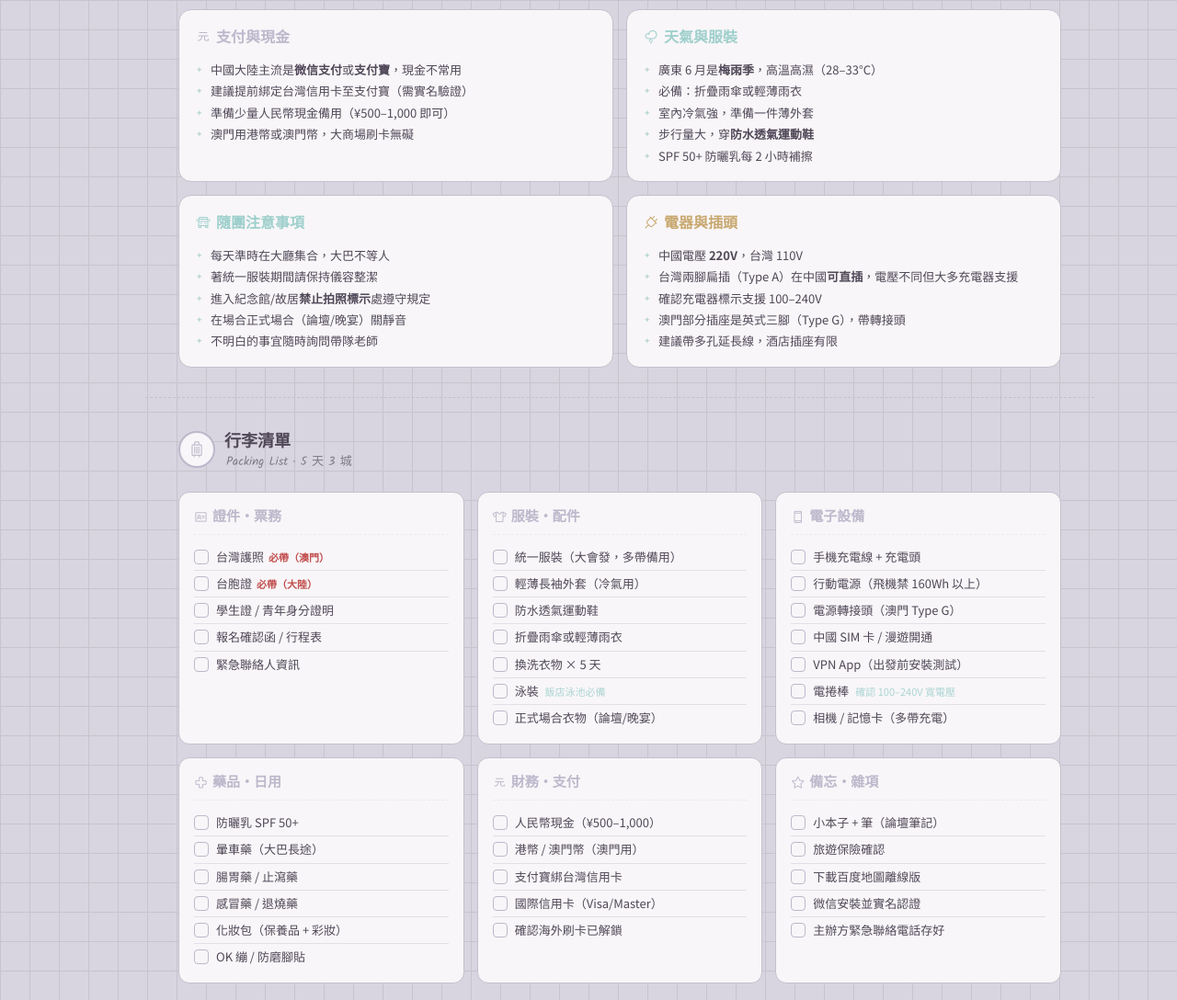
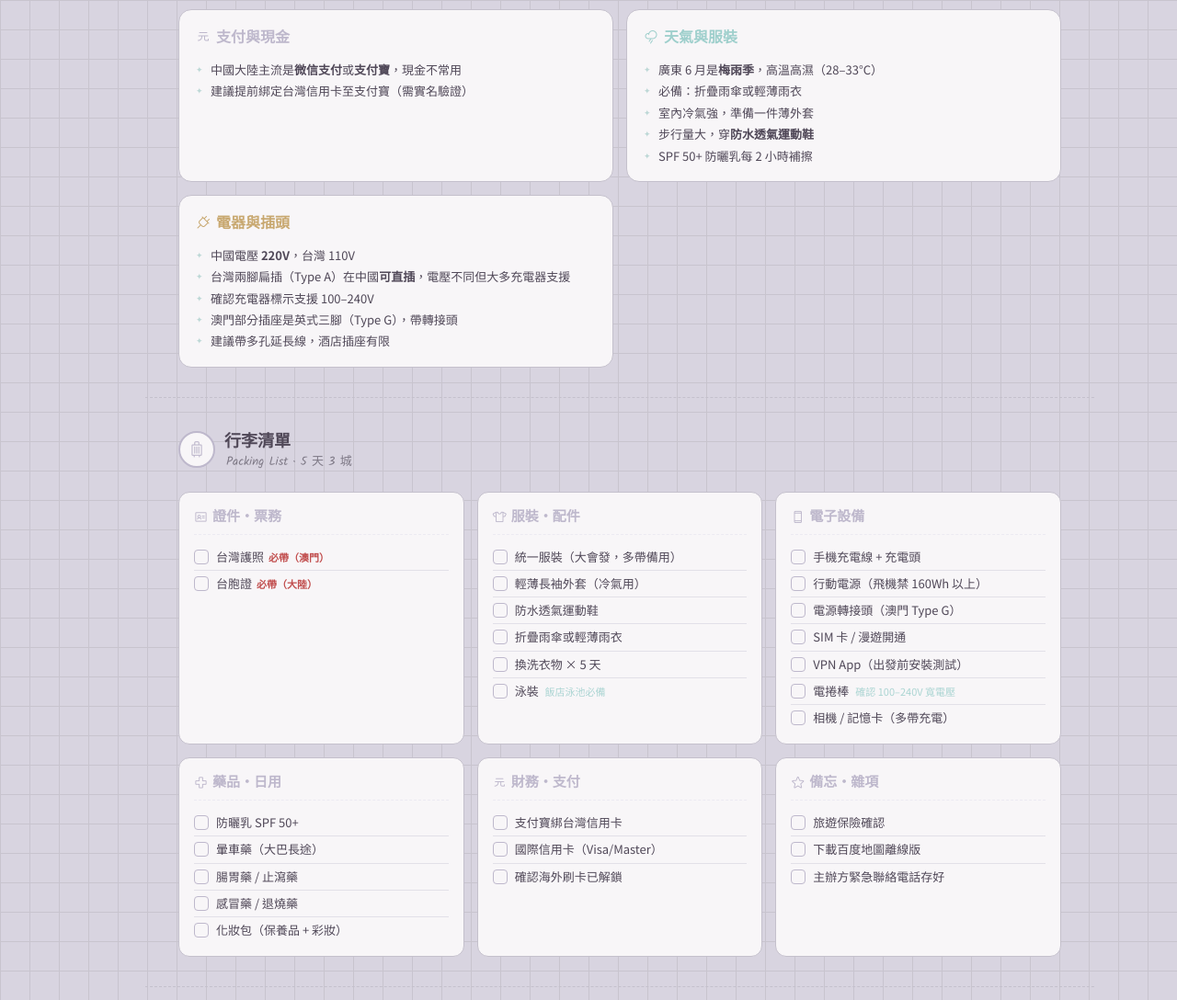
Before and after one commit to mandy0203-ops/guangzhou-trip-2026, a plain HTML site: page index.html in a window 1280 px wide. Shown: the part 10656-11744 px from the top of the page at 92% size. Drawn offline with nearby package versions, Linux system fonts and the light colour scheme; a web font is replaced by a local one.

Commit message:
注意事項/行李清單：移除不符實際的預設項（隨團卡、現金、學生證、論壇相關等），SIM 改為通用

```diff
--- a/index.html
+++ b/index.html
@@ -1675,8 +1675,6 @@ body {
           <ul class="note-list">
             <li>中國大陸主流是<strong>微信支付</strong>或<strong>支付寶</strong>，現金不常用</li>
             <li>建議提前綁定台灣信用卡至支付寶（需實名驗證）</li>
-            <li>準備少量人民幣現金備用（¥500–1,000 即可）</li>
-            <li>澳門用港幣或澳門幣，大商場刷卡無礙</li>
           </ul>
         </div>
 
@@ -1692,17 +1690,6 @@ body {
         </div>
 
         <div class="note-card">
-          <div class="note-card-title"><i class="ph ph-bus"></i> 隨團注意事項</div>
-          <ul class="note-list">
-            <li>每天準時在大廳集合，大巴不等人</li>
-            <li>著統一服裝期間請保持儀容整潔</li>
-            <li>進入紀念館/故居<strong>禁止拍照標示</strong>處遵守規定</li>
-            <li>在場合正式場合（論壇/晚宴）關靜音</li>
-            <li>不明白的事宜隨時詢問帶隊老師</li>
-          </ul>
-        </div>
-
-        <div class="note-card">
           <div class="note-card-title amber"><i class="ph ph-plug"></i> 電器與插頭</div>
           <ul class="note-list">
             <li>中國電壓 <strong>220V</strong>，台灣 110V</li>
@@ -1731,9 +1718,6 @@ body {
           <div class="pack-col-title"><i class="ph ph-identification-card"></i> 證件・票務</div>
           <div class="check-item"><div class="checkbox" onclick="toggleCheck(this)"></div><span>台灣護照 <span class="check-important">必帶（澳門）</span></span></div>
           <div class="check-item"><div class="checkbox" onclick="toggleCheck(this)"></div><span>台胞證 <span class="check-important">必帶（大陸）</span></span></div>
-          <div class="check-item"><div class="checkbox" onclick="toggleCheck(this)"></div><span>學生證 / 青年身分證明</span></div>
-          <div class="check-item"><div class="checkbox" onclick="toggleCheck(this)"></div><span>報名確認函 / 行程表</span></div>
-          <div class="check-item"><div class="checkbox" onclick="toggleCheck(this)"></div><span>緊急聯絡人資訊</span></div>
         </div>
 
         <div class="pack-col">
@@ -1744,7 +1728,6 @@ body {
           <div class="check-item"><div class="checkbox" onclick="toggleCheck(this)"></div><span>折疊雨傘或輕薄雨衣</span></div>
           <div class="check-item"><div class="checkbox" onclick="toggleCheck(this)"></div><span>換洗衣物 × 5 天</span></div>
           <div class="check-item"><div class="checkbox" onclick="toggleCheck(this)"></div><span>泳裝 <span class="check-note">飯店泳池必備</span></span></div>
-          <div class="check-item"><div class="checkbox" onclick="toggleCheck(this)"></div><span>正式場合衣物（論壇/晚宴）</span></div>
         </div>
 
         <div class="pack-col">
@@ -1752,7 +1735,7 @@ body {
           <div class="check-item"><div class="checkbox" onclick="toggleCheck(this)"></div><span>手機充電線 + 充電頭</span></div>
           <div class="check-item"><div class="checkbox" onclick="toggleCheck(this)"></div><span>行動電源（飛機禁 160Wh 以上）</span></div>
           <div class="check-item"><div class="checkbox" onclick="toggleCheck(this)"></div><span>電源轉接頭（澳門 Type G）</span></div>
-          <div class="check-item"><div class="checkbox" onclick="toggleCheck(this)"></div><span>中國 SIM 卡 / 漫遊開通</span></div>
+          <div class="check-item"><div class="checkbox" onclick="toggleCheck(this)"></div><span>SIM 卡 / 漫遊開通</span></div>
           <div class="check-item"><div class="checkbox" onclick="toggleCheck(this)"></div><span>VPN App（出發前安裝測試）</span></div>
           <div class="check-item"><div class="checkbox" onclick="toggleCheck(this)"></div><span>電捲棒 <span class="check-note">確認 100–240V 寬電壓</span></span></div>
           <div class="check-item"><div class="checkbox" onclick="toggleCheck(this)"></div><span>相機 / 記憶卡（多帶充電）</span></div>
@@ -1765,13 +1748,10 @@ body {
           <div class="check-item"><div class="checkbox" onclick="toggleCheck(this)"></div><span>腸胃藥 / 止瀉藥</span></div>
           <div class="check-item"><div class="checkbox" onclick="toggleCheck(this)"></div><span>感冒藥 / 退燒藥</span></div>
           <div class="check-item"><div class="checkbox" onclick="toggleCheck(this)"></div><span>化妝包（保養品 + 彩妝）</span></div>
-          <div class="check-item"><div class="checkbox" onclick="toggleCheck(this)"></div><span>OK 繃 / 防磨腳貼</span></div>
         </div>
 
         <div class="pack-col">
           <div class="pack-col-title"><i class="ph ph-currency-cny"></i> 財務・支付</div>
-          <div class="check-item"><div class="checkbox" onclick="toggleCheck(this)"></div><span>人民幣現金（¥500–1,000）</span></div>
-          <div class="check-item"><div class="checkbox" onclick="toggleCheck(this)"></div><span>港幣 / 澳門幣（澳門用）</span></div>
           <div class="check-item"><div class="checkbox" onclick="toggleCheck(this)"></div><span>支付寶綁台灣信用卡</span></div>
           <div class="check-item"><div class="checkbox" onclick="toggleCheck(this)"></div><span>國際信用卡（Visa/Master）</span></div>
           <div class="check-item"><div class="checkbox" onclick="toggleCheck(this)"></div><span>確認海外刷卡已解鎖</span></div>
@@ -1779,10 +1759,8 @@ body {
 
         <div class="pack-col">
           <div class="pack-col-title"><i class="ph ph-star"></i> 備忘・雜項</div>
-          <div class="check-item"><div class="checkbox" onclick="toggleCheck(this)"></div><span>小本子 + 筆（論壇筆記）</span></div>
           <div class="check-item"><div class="checkbox" onclick="toggleCheck(this)"></div><span>旅遊保險確認</span></div>
           <div class="check-item"><div class="checkbox" onclick="toggleCheck(this)"></div><span>下載百度地圖離線版</span></div>
-          <div class="check-item"><div class="checkbox" onclick="toggleCheck(this)"></div><span>微信安裝並實名認證</span></div>
           <div class="check-item"><div class="checkbox" onclick="toggleCheck(this)"></div><span>主辦方緊急聯絡電話存好</span></div>
         </div>
 
```
